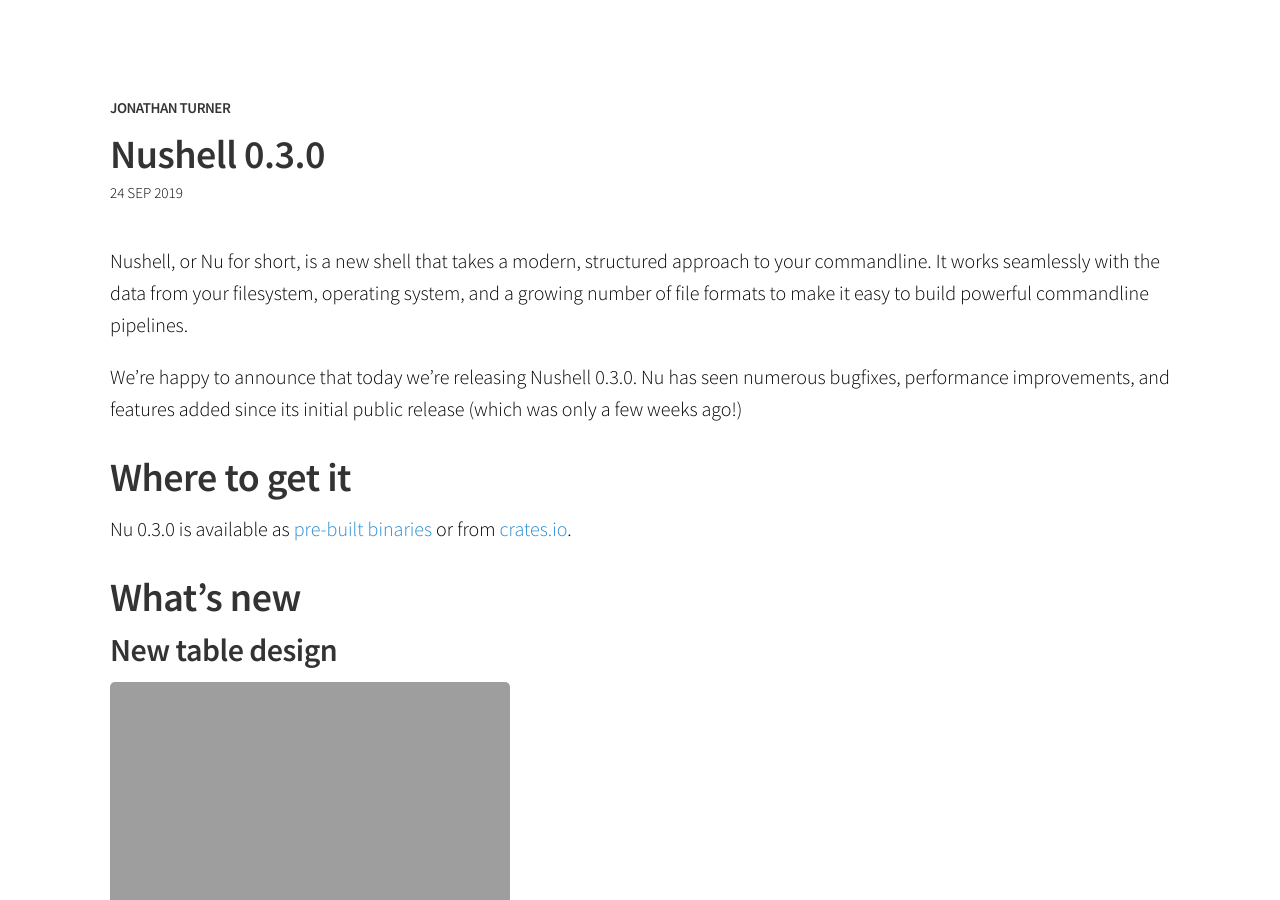
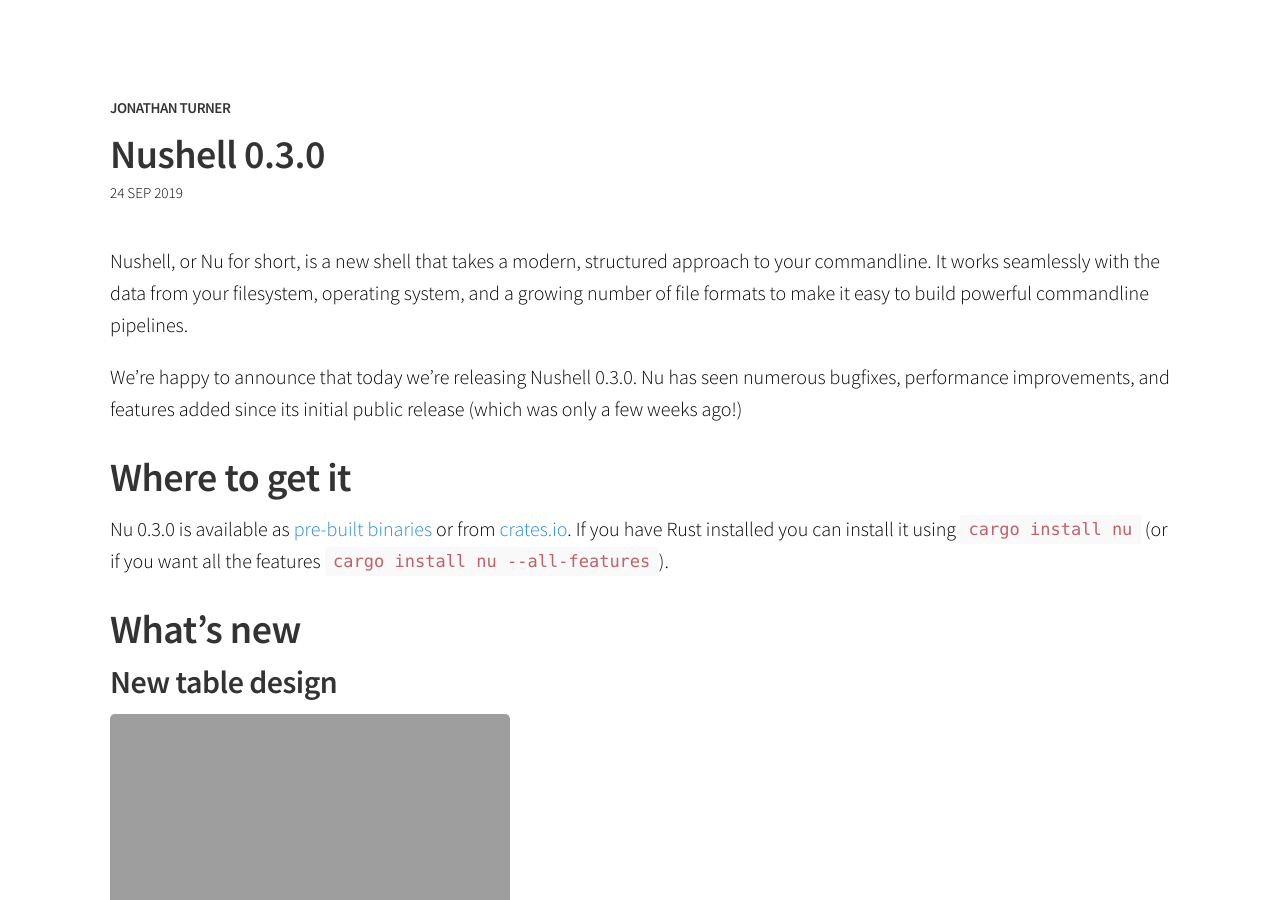
Before and after one commit to sophiajt/jntrnr.github.io, a Jekyll site: the page built from _posts/2019-09-24-nushell_0_3_0.md, in a window 1280 px wide and 900 px high. Built offline with Jekyll 4.4.1, drawn with Linux system fonts in a browser that asks for light colours.

Commit message:
Update 0.3.0 post

```diff
--- a/_posts/2019-09-24-nushell_0_3_0.md
+++ b/_posts/2019-09-24-nushell_0_3_0.md
@@ -8,7 +8,7 @@
 
 # Where to get it
 
-Nu 0.3.0 is available as [pre-built binaries](https://github.com/nushell/nushell/releases/tag/0.3.0) or from [crates.io](https://crates.io/crates/nu).
+Nu 0.3.0 is available as [pre-built binaries](https://github.com/nushell/nushell/releases/tag/0.3.0) or from [crates.io](https://crates.io/crates/nu). If you have Rust installed you can install it using `cargo install nu` (or if you want all the features `cargo install nu --all-features`).
 
 # What's new
 
```
